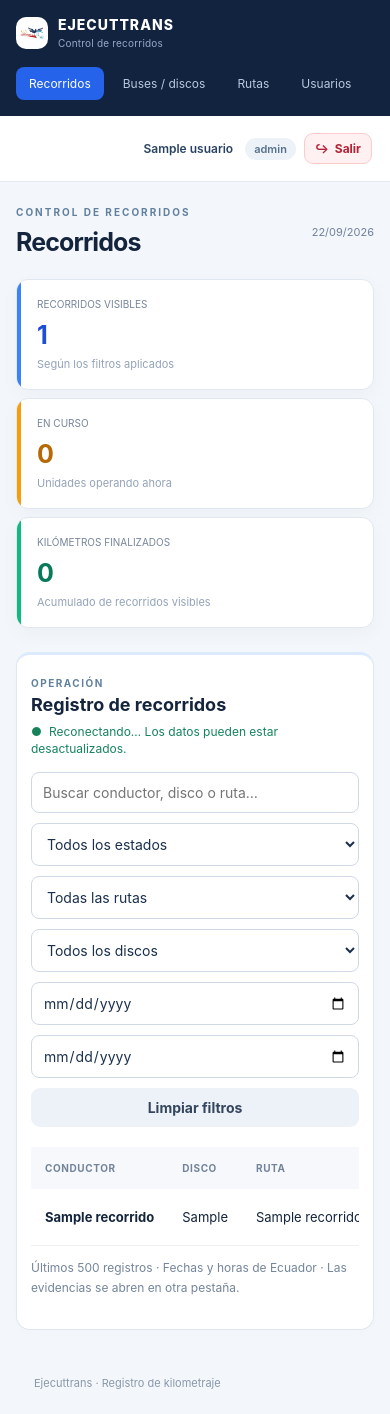
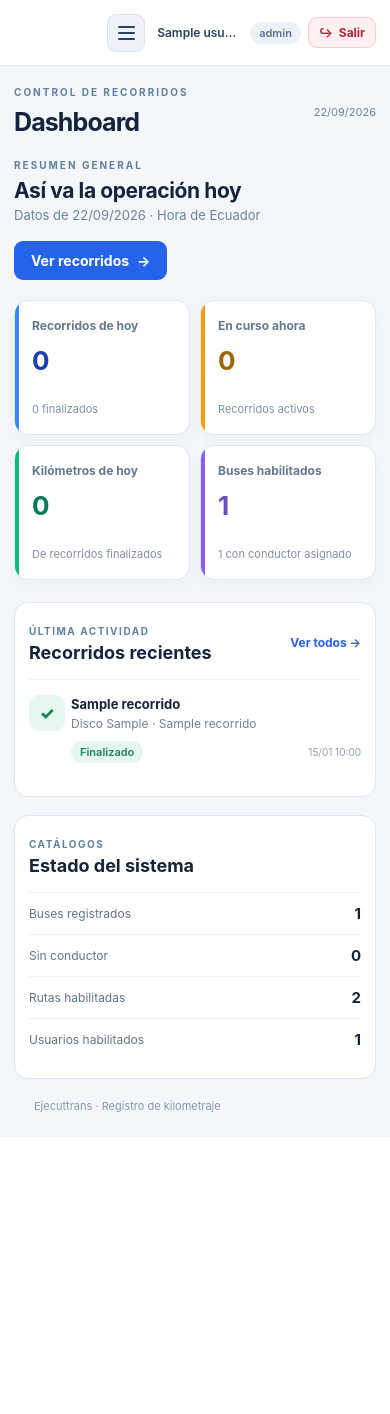
Before and after one commit to avalegria-cmyk/Ejecuttrans_rutas, a PHP site: page /Web/admin/dashboard.php in a window 390 px wide. After the commit the page ends 1112 px from the top, so only its background shows below. Run offline with PHP 8.4, Linux system fonts and the light colour scheme; the visitor is signed in with stand-in values (Sample User, id 1); data comes from the database, SQL or seed files in the repository; tables that the repository leaves empty hold one stand-in row (values such as "Sample post"); data that the repository does not hold is empty; some libraries are stand-ins or nearby versions.

Commit message:
Añade dashboard responsivo y simplifica recorridos

```diff
--- /dev/null
+++ b/Assets/css/layout.css
@@ -0,0 +1,86 @@
+/* Navegación adaptable y resumen administrativo. Se carga después de app.css. */
+.admin-shell .workspace{min-width:0;width:100%}
+.sidebar-head{display:flex;align-items:center;justify-content:space-between;gap:8px}
+.sidebar-close{display:none;width:38px;height:38px;padding:0;background:#203a5b;color:#fff;font-size:25px;font-weight:400;flex:0 0 auto}
+.topbar-start{display:flex;align-items:center;gap:13px;min-width:0}
+.topbar-start>span{white-space:nowrap}
+.sidebar-toggle{width:38px;height:38px;padding:0;flex:0 0 auto;background:#edf2f8;color:#284362;border:1px solid #dbe4ee}
+.sidebar-toggle:hover{background:#dfeaf6}
+.sidebar-toggle:focus-visible,.sidebar-close:focus-visible{outline:3px solid #93c5fd;outline-offset:2px}
+.hamburger-lines{display:flex;flex-direction:column;gap:4px;width:17px}
+.hamburger-lines i{display:block;height:2px;background:currentColor;border-radius:2px;width:100%}
+body.sidebar-collapsed .admin-shell .sidebar{display:none}
+.sidebar-backdrop[hidden]{display:none!important}
+.overview-intro{display:flex;align-items:center;justify-content:space-between;gap:18px;margin-bottom:20px}
+.overview-intro .eyebrow{margin-bottom:7px}
+.overview-intro h2{font-size:21px;letter-spacing:-.4px;margin-bottom:4px}
+.overview-intro .muted{margin:0}
+.overview-intro .button{white-space:nowrap}
+.overview-stats{display:grid;grid-template-columns:repeat(4,minmax(0,1fr));gap:16px;margin-bottom:22px}
+.overview-card{position:relative;display:flex;flex-direction:column;min-width:0;min-height:150px;padding:22px 23px;background:#fff;border:1px solid #e0e7ef;border-radius:14px;box-shadow:0 6px 20px #14243c08;overflow:hidden}
+.overview-card::before{content:"";position:absolute;inset:0 auto 0 0;width:4px;background:#3b82f6}
+.overview-card.accent-amber::before{background:#f59e0b}
+.overview-card.accent-green::before{background:#10b981}
+.overview-card.accent-violet::before{background:#8b5cf6}
+.overview-card>span{color:#66788f;font-size:12px;font-weight:700}
+.overview-card strong{display:block;margin:14px 0 4px;font-size:32px;line-height:1.1;color:#1e40af}
+.overview-card.accent-amber strong{color:#9a6704}
+.overview-card.accent-green strong{color:#087a59}
+.overview-card.accent-violet strong{color:#6d4fc5}
+.overview-card small{margin-top:auto;color:#8191a4;font-size:11px;line-height:1.4}
+.overview-grid{display:grid;grid-template-columns:minmax(0,1.7fr) minmax(260px,1fr);gap:18px;align-items:start}
+.overview-grid .panel{min-width:0;margin:0}
+.overview-side{display:grid;gap:18px;min-width:0}
+.section-title{display:flex;align-items:center;justify-content:space-between;gap:12px;margin-bottom:16px}
+.section-title h2{margin:4px 0 0}
+.section-title>a{color:#2563eb;font-size:12px;font-weight:700;white-space:nowrap}
+.activity-list{display:grid}
+.activity-item{display:grid;grid-template-columns:36px minmax(0,1fr) auto;align-items:center;gap:12px;padding:15px 0;border-top:1px solid #edf1f6}
+.activity-icon{display:grid;place-items:center;width:36px;height:36px;border-radius:10px;font-size:17px;font-weight:800}
+.activity-icon.done{background:#e6f7ef;color:#16835b}
+.activity-icon.running{background:#fff3db;color:#a66c05}
+.activity-item>div:nth-child(2){min-width:0}
+.activity-item strong,.activity-item span{display:block}
+.activity-item strong{overflow:hidden;text-overflow:ellipsis;white-space:nowrap;font-size:13px}
+.activity-item>div:nth-child(2)>span{margin-top:4px;color:#70829a;font-size:12px;overflow:hidden;text-overflow:ellipsis;white-space:nowrap}
+.activity-meta{display:grid;justify-items:end;gap:5px}
+.activity-meta small{color:#91a0b1;font-size:10px;white-space:nowrap}
+.system-facts>div{display:flex;align-items:center;justify-content:space-between;gap:14px;padding:11px 0;border-top:1px solid #edf1f6}
+.system-facts span{color:#62758b;font-size:12px}
+.system-facts strong{font-size:15px}
+@media(max-width:1180px){.overview-stats{grid-template-columns:repeat(2,minmax(0,1fr))}.overview-grid{grid-template-columns:minmax(0,1fr)}}
+@media(max-width:760px){
+  .admin-shell{display:block}
+  .admin-shell .sidebar{position:fixed;z-index:30;inset:0 auto 0 0;width:min(300px,85vw);height:100dvh;max-height:none;padding:22px 16px;overflow-y:auto;box-shadow:20px 0 55px #0b1e3d30;transform:translateX(-105%);visibility:hidden;transition:transform .2s ease,visibility .2s ease}
+  body.sidebar-open .admin-shell .sidebar{transform:translateX(0);visibility:visible}
+  .admin-shell .sidebar .nav-label,.admin-shell .sidebar-foot{display:block}
+  .admin-shell .sidebar nav{display:block;overflow:visible;margin-top:0}
+  .admin-shell .sidebar nav a{display:block;margin-bottom:6px;padding:13px 16px;font-size:14px}
+  .sidebar-close{display:inline-flex}
+  .sidebar-backdrop:not([hidden]){display:block;position:fixed;z-index:29;inset:0;width:100%;height:100%;padding:0;background:#0b1e3d80;border-radius:0}
+  body.sidebar-open{overflow:hidden}
+  .admin-shell .content{padding:24px 18px}
+  .admin-shell .topbar{padding:12px 18px}
+  .admin-shell .topbar-start>span{display:inline}
+  .admin-shell .stats{grid-template-columns:repeat(2,minmax(0,1fr))}
+  .admin-shell .toolbar.filters{flex-wrap:wrap}
+  .admin-shell .filter-controls{width:100%;justify-content:flex-start}
+}
+@media(max-width:520px){
+  .admin-shell .content{padding:20px 14px}
+  .admin-shell .topbar{padding:10px 14px;gap:8px}
+  .admin-shell .topbar-start>span{display:none}
+  .admin-shell .user-menu{gap:7px}
+  .admin-shell .user-link{max-width:90px;overflow:hidden;text-overflow:ellipsis;white-space:nowrap}
+  .overview-intro{align-items:stretch;flex-direction:column}
+  .overview-intro .button{align-self:flex-start}
+  .overview-stats{gap:10px}
+  .overview-card{min-height:135px;padding:17px}
+  .overview-card strong{font-size:26px}
+  .overview-grid .panel{padding:18px 14px}
+  .activity-item{grid-template-columns:32px minmax(0,1fr);gap:10px}
+  .activity-meta{grid-column:2;display:flex;justify-content:space-between;align-items:center}
+  .admin-shell .page-heading{gap:8px}
+}
+@media(max-width:380px){.overview-stats{grid-template-columns:1fr}.admin-shell .user-menu .badge{display:none}.admin-shell .date{display:none}}
+@media(prefers-reduced-motion:reduce){.admin-shell .sidebar{transition:none}}
--- a/Assets/js/recorridos-admin.js
+++ b/Assets/js/recorridos-admin.js
@@ -17,9 +17,6 @@ function render(){
         const fecha=String(r.inicio).slice(0,10);
         return texto.includes(filtro) && (!estado || (estado==='activo'?!r.fin:!!r.fin)) && (!ruta || r.ruta_nombre===ruta) && (!disco || String(r.disco)===disco) && (!desde || fecha>=desde) && (!hasta || fecha<=hasta);
     });
-    document.getElementById('total').textContent=filas.length;
-    document.getElementById('activos').textContent=filas.filter(r=>!r.fin).length;
-    document.getElementById('kilometros').textContent=formato.format(filas.reduce((s,r)=>s+Number(r.distancia || 0),0));
     const cuerpo=document.getElementById('recorridos'); cuerpo.replaceChildren();
     const evidencia=(id,tipo)=>{ const a=document.createElement('a'); a.href=`/Controllers/EvidenciaController.php?id=${id}&tipo=${tipo}`;a.target='_blank';a.rel='noopener';a.textContent='Ver archivo ↗';return a;};
     for(const r of filas){
--- /dev/null
+++ b/Assets/js/sidebar.js
@@ -0,0 +1,49 @@
+(() => {
+    const sidebar = document.getElementById('sidebar');
+    if (!sidebar) return;
+    const toggle = document.getElementById('sidebarToggle');
+    const close = document.getElementById('sidebarClose');
+    const backdrop = document.getElementById('sidebarBackdrop');
+    const workspace = document.querySelector('.admin-shell .workspace');
+    const mobile = window.matchMedia('(max-width: 760px)');
+    const storageKey = 'ejecuttrans.sidebar.collapsed';
+    let collapsed = false;
+    try { collapsed = localStorage.getItem(storageKey) === '1'; } catch (_) {}
+
+    function sync() {
+        const isMobile = mobile.matches;
+        const open = isMobile ? document.body.classList.contains('sidebar-open') : !collapsed;
+        document.body.classList.toggle('sidebar-collapsed', !isMobile && collapsed);
+        if (!isMobile) document.body.classList.remove('sidebar-open');
+        toggle.setAttribute('aria-expanded', String(open));
+        toggle.setAttribute('aria-label', open ? 'Ocultar menú' : 'Mostrar menú');
+        sidebar.inert = !open;
+        workspace.inert = isMobile && open;
+        backdrop.hidden = !isMobile || !open;
+    }
+
+    toggle.addEventListener('click', () => {
+        if (mobile.matches) document.body.classList.toggle('sidebar-open');
+        else {
+            collapsed = !collapsed;
+            try { localStorage.setItem(storageKey, collapsed ? '1' : '0'); } catch (_) {}
+        }
+        sync();
+        if (mobile.matches && document.body.classList.contains('sidebar-open')) close.focus();
+    });
+    function closeMobile() {
+        document.body.classList.remove('sidebar-open');
+        sync();
+        toggle.focus();
+    }
+    close.addEventListener('click', closeMobile);
+    backdrop.addEventListener('click', closeMobile);
+    sidebar.querySelectorAll('a').forEach(link => link.addEventListener('click', () => {
+        if (mobile.matches) document.body.classList.remove('sidebar-open');
+    }));
+    document.addEventListener('keydown', event => {
+        if (event.key === 'Escape' && mobile.matches && document.body.classList.contains('sidebar-open')) closeMobile();
+    });
+    mobile.addEventListener('change', sync);
+    sync();
+})();
--- a/Config/vista.php
+++ b/Config/vista.php
@@ -1,12 +1,13 @@
 <?php
 function cabecera(string $titulo, array $u, string $modulo='', bool $mostrarSalida=true): void { ?>
-<!doctype html><html lang="es"><head><meta charset="utf-8"><meta name="viewport" content="width=device-width,initial-scale=1"><title><?= e($titulo) ?> · Ejecuttrans</title><link rel="icon" href="/Assets/icons/icon-192x192.png"><link rel="manifest" href="/manifest.json"><meta name="theme-color" content="#2563eb"><script src="https://cdn.tailwindcss.com"></script><script>tailwind.config={corePlugins:{preflight:false}};</script><link rel="stylesheet" href="/Assets/css/app.css"></head>
-<body><div class="shell <?= $u['rol']==='conductor' ? 'driver-shell' : '' ?>">
+<!doctype html><html lang="es"><head><meta charset="utf-8"><meta name="viewport" content="width=device-width,initial-scale=1"><title><?= e($titulo) ?> · Ejecuttrans</title><link rel="icon" href="/Assets/icons/icon-192x192.png"><link rel="manifest" href="/manifest.json"><meta name="theme-color" content="#2563eb"><script src="https://cdn.tailwindcss.com"></script><script>tailwind.config={corePlugins:{preflight:false}};</script><link rel="stylesheet" href="/Assets/css/app.css"><link rel="stylesheet" href="/Assets/css/layout.css"></head>
+<body><div class="shell <?= $u['rol']==='conductor' ? 'driver-shell' : 'admin-shell' ?>">
 <?php if ($u['rol']!=='conductor'): ?>
-<aside class="sidebar"><a class="brand" href="/Web/admin/dashboard.php"><img src="/Assets/images/logo-ejecuttrans.png" alt="Ejecuttrans"><span>EJECUTTRANS<small>Control de recorridos</small></span></a><span class="nav-label">ADMINISTRACIÓN</span><nav>
-<?php foreach(['dashboard'=>'Recorridos','buses'=>'Buses / discos','rutas'=>'Rutas','usuarios'=>'Usuarios'] as $key=>$label): if($key==='usuarios' && $u['rol']!=='admin') continue; ?><a class="<?= $modulo===$key?'selected':'' ?>" href="/Web/admin/<?= $key ?>.php"><?= e($label) ?></a><?php endforeach ?>
+<aside class="sidebar" id="sidebar" aria-label="Navegación principal"><div class="sidebar-head"><a class="brand" href="/Web/admin/dashboard.php"><img src="/Assets/images/logo-ejecuttrans.png" alt=""><span>EJECUTTRANS<small>Control de recorridos</small></span></a><button type="button" class="sidebar-close" id="sidebarClose" aria-label="Cerrar menú">×</button></div><span class="nav-label">ADMINISTRACIÓN</span><nav>
+<?php foreach(['dashboard'=>'Dashboard','recorridos'=>'Recorridos','buses'=>'Buses / discos','rutas'=>'Rutas','usuarios'=>'Usuarios'] as $key=>$label): if($key==='usuarios' && $u['rol']!=='admin') continue; ?><a class="<?= $modulo===$key?'selected':'' ?>" <?= $modulo===$key?'aria-current="page"':'' ?> href="/Web/admin/<?= $key ?>.php"><?= e($label) ?></a><?php endforeach ?>
 <?php if($u['rol']==='admin'): ?><a href="/App/conductor/dashboard.php">App de recorridos ↗</a><?php endif ?></nav><div class="sidebar-foot">Operación · Ecuador<br><small>America/Guayaquil · UTC−5</small></div></aside>
+<button class="sidebar-backdrop" id="sidebarBackdrop" type="button" aria-label="Cerrar menú" hidden></button>
 <?php endif ?>
-<div class="workspace"><header class="topbar"><span><?= $u['rol']==='conductor'?'EJECUTTRANS · CONDUCTOR':'Panel de operación' ?></span><div class="user-menu"><a class="user-link" href="/App/conductor/perfil.php"><?= e($u['nombres']) ?></a><span class="badge"><?= e($u['rol']) ?></span><?php if($mostrarSalida): ?><a class="logout-link" href="/auth/logout.php"><span aria-hidden="true">↪</span> Salir</a><?php endif ?></div></header><main class="content"><div class="page-heading"><div><p class="eyebrow">CONTROL DE RECORRIDOS</p><h1><?= e($titulo) ?></h1></div><span class="date"><?= date('d/m/Y') ?></span></div>
+<div class="workspace"><header class="topbar"><div class="topbar-start"><?php if($u['rol']!=='conductor'): ?><button type="button" class="sidebar-toggle" id="sidebarToggle" aria-controls="sidebar" aria-expanded="true" aria-label="Ocultar menú"><span class="hamburger-lines" aria-hidden="true"><i></i><i></i><i></i></span></button><?php endif ?><span><?= $u['rol']==='conductor'?'EJECUTTRANS · CONDUCTOR':'Panel de operación' ?></span></div><div class="user-menu"><a class="user-link" href="/App/conductor/perfil.php"><?= e($u['nombres']) ?></a><span class="badge"><?= e($u['rol']) ?></span><?php if($mostrarSalida): ?><a class="logout-link" href="/auth/logout.php"><span aria-hidden="true">↪</span> Salir</a><?php endif ?></div></header><main class="content"><div class="page-heading"><div><p class="eyebrow">CONTROL DE RECORRIDOS</p><h1><?= e($titulo) ?></h1></div><span class="date"><?= date('d/m/Y') ?></span></div>
 <?php }
-function pie(): void { ?></main><footer>Ejecuttrans · Registro de kilometraje</footer></div></div><script src="/Assets/js/common.js"></script></body></html><?php }
+function pie(): void { ?></main><footer>Ejecuttrans · Registro de kilometraje</footer></div></div><script src="/Assets/js/common.js"></script><script src="/Assets/js/sidebar.js"></script></body></html><?php }
--- /dev/null
+++ b/Dao/DashboardDao.php
@@ -0,0 +1,24 @@
+<?php
+final class DashboardDao {
+    public function __construct(private PDO $db) {}
+
+    private function numero(string $sql): int {
+        return (int)$this->db->query($sql)->fetchColumn();
+    }
+
+    public function obtener(): array {
+        return [
+            'recorridos_hoy'=>$this->numero('SELECT COUNT(*) FROM recorrido WHERE inicio >= CURDATE() AND inicio < CURDATE() + INTERVAL 1 DAY'),
+            'finalizados_hoy'=>$this->numero('SELECT COUNT(*) FROM recorrido WHERE fin >= CURDATE() AND fin < CURDATE() + INTERVAL 1 DAY'),
+            'en_curso'=>$this->numero('SELECT COUNT(*) FROM recorrido WHERE fin IS NULL'),
+            'km_hoy'=>$this->numero('SELECT COALESCE(SUM(km_final-km_inicial),0) FROM recorrido WHERE fin >= CURDATE() AND fin < CURDATE() + INTERVAL 1 DAY'),
+            'buses_total'=>$this->numero('SELECT COUNT(*) FROM bus'),
+            'buses_activos'=>$this->numero('SELECT COUNT(*) FROM bus WHERE activo=1'),
+            'buses_asignados'=>$this->numero('SELECT COUNT(*) FROM bus WHERE activo=1 AND conductor_id IS NOT NULL'),
+            'buses_sin_conductor'=>$this->numero('SELECT COUNT(*) FROM bus WHERE activo=1 AND conductor_id IS NULL'),
+            'rutas_activas'=>$this->numero('SELECT COUNT(*) FROM ruta WHERE activo=1'),
+            'usuarios_activos'=>$this->numero('SELECT COUNT(*) FROM usuario WHERE activo=1'),
+            'recientes'=>$this->db->query('SELECT conductor_nombre,disco,ruta_nombre,inicio,fin FROM recorrido ORDER BY id DESC LIMIT 6')->fetchAll(),
+        ];
+    }
+}
--- a/Web/admin/dashboard.php
+++ b/Web/admin/dashboard.php
@@ -1,11 +1,22 @@
 <?php
 require_once __DIR__.'/../../Config/bootstrap.php';
 require_once __DIR__.'/../../Config/vista.php';
-require_once __DIR__.'/../../Dao/RecorridoDao.php';
-$u=exigirAcceso(['admin','secretaria']); cabecera('Recorridos',$u,'dashboard');
+require_once __DIR__.'/../../Dao/DashboardDao.php';
+$u=exigirAcceso(['admin','secretaria']);
+$datos=(new DashboardDao($conexion))->obtener();
+cabecera('Dashboard',$u,'dashboard');
 ?>
-<div class="stats dashboard-stats"><div class="stat stat-blue"><span>RECORRIDOS VISIBLES</span><strong id="total">0</strong><small>Según los filtros aplicados</small></div><div class="stat stat-amber"><span>EN CURSO</span><strong id="activos">0</strong><small>Unidades operando ahora</small></div><div class="stat stat-green"><span>KILÓMETROS FINALIZADOS</span><strong id="kilometros">0</strong><small>Acumulado de recorridos visibles</small></div></div>
-<section class="panel dashboard-panel"><div class="toolbar filters dashboard-toolbar"><div><span class="profile-label">OPERACIÓN</span><h2>Registro de recorridos</h2><span class="live" id="conexion">Conectando…</span></div><div class="filter-controls recorridos-filters"><input id="filtro" class="filtro-recorrido" type="search" placeholder="Buscar conductor, disco o ruta…" aria-label="Buscar recorridos"><select id="estado" class="filtro-recorrido" aria-label="Filtrar por estado"><option value="">Todos los estados</option><option value="activo">En curso</option><option value="finalizado">Finalizados</option></select><select id="ruta" class="filtro-recorrido" aria-label="Filtrar por ruta"><option value="">Todas las rutas</option></select><select id="disco" class="filtro-recorrido" aria-label="Filtrar por disco"><option value="">Todos los discos</option></select><input id="desde" class="filtro-recorrido" type="date" aria-label="Fecha inicial"><input id="hasta" class="filtro-recorrido" type="date" aria-label="Fecha final"><button type="button" class="secondary" id="limpiarFiltros">Limpiar filtros</button></div></div>
-<div class="table-scroll"><table><thead><tr><th>Conductor</th><th>Disco</th><th>Ruta</th><th>Inicio</th><th>Km inicial</th><th>Evidencia</th><th>Fin</th><th>Km final</th><th>Evidencia</th><th>Distancia</th><th>Estado</th></tr></thead><tbody id="recorridos"></tbody></table><div id="vacio" class="empty">Todavía no hay recorridos. Aparecerán aquí cuando un conductor inicie uno.</div></div><p class="hint">Últimos 500 registros · Fechas y horas de Ecuador · Las evidencias se abren en otra pestaña.</p></section>
-<script id="datosRecorridos" type="application/json"><?= json_encode((new RecorridoDao($conexion))->listar(),JSON_HEX_TAG|JSON_HEX_AMP|JSON_HEX_APOS|JSON_HEX_QUOT) ?></script><script src="/Assets/js/recorridos-admin.js" defer></script>
+<div class="overview-intro"><div><p class="eyebrow">RESUMEN GENERAL</p><h2>Así va la operación hoy</h2><p class="muted">Datos de <?= e(date('d/m/Y')) ?> · Hora de Ecuador</p></div><a class="button" href="/Web/admin/recorridos.php">Ver recorridos <span aria-hidden="true">→</span></a></div>
+<div class="overview-stats" aria-label="Indicadores de operación">
+  <article class="overview-card accent-blue"><span>Recorridos de hoy</span><strong><?= e($datos['recorridos_hoy']) ?></strong><small><?= e($datos['finalizados_hoy']) ?> finalizados</small></article>
+  <article class="overview-card accent-amber"><span>En curso ahora</span><strong><?= e($datos['en_curso']) ?></strong><small>Recorridos activos</small></article>
+  <article class="overview-card accent-green"><span>Kilómetros de hoy</span><strong><?= e(number_format($datos['km_hoy'],0,',','.')) ?></strong><small>De recorridos finalizados</small></article>
+  <article class="overview-card accent-violet"><span>Buses habilitados</span><strong><?= e($datos['buses_activos']) ?></strong><small><?= e($datos['buses_asignados']) ?> con conductor asignado</small></article>
+</div>
+<div class="overview-grid">
+  <section class="panel overview-activity"><div class="section-title"><div><span class="profile-label">ÚLTIMA ACTIVIDAD</span><h2>Recorridos recientes</h2></div><a href="/Web/admin/recorridos.php">Ver todos →</a></div>
+  <?php if($datos['recientes']): ?><div class="activity-list"><?php foreach($datos['recientes'] as $r): ?><div class="activity-item"><div class="activity-icon <?= $r['fin']?'done':'running' ?>" aria-hidden="true"><?= $r['fin']?'✓':'↗' ?></div><div><strong><?= e($r['conductor_nombre']) ?></strong><span>Disco <?= e($r['disco']) ?> · <?= e($r['ruta_nombre']) ?></span></div><div class="activity-meta"><span class="badge <?= $r['fin']?'green':'amber' ?>"><?= $r['fin']?'Finalizado':'En curso' ?></span><small><?= e(date('d/m H:i',strtotime($r['inicio']))) ?></small></div></div><?php endforeach ?></div>
+  <?php else: ?><p class="empty">Aún no hay recorridos registrados.</p><?php endif ?></section>
+  <div class="overview-side"><section class="panel"><div class="section-title"><div><span class="profile-label">CATÁLOGOS</span><h2>Estado del sistema</h2></div></div><div class="system-facts"><div><span>Buses registrados</span><strong><?= e($datos['buses_total']) ?></strong></div><div><span>Sin conductor</span><strong><?= e($datos['buses_sin_conductor']) ?></strong></div><div><span>Rutas habilitadas</span><strong><?= e($datos['rutas_activas']) ?></strong></div><?php if($u['rol']==='admin'): ?><div><span>Usuarios habilitados</span><strong><?= e($datos['usuarios_activos']) ?></strong></div><?php endif ?></div></section></div>
+</div>
 <?php pie(); ?>
```
Also changed, not shown: Web/admin/recorridos.php (added, +10 -0 lines), README.md, 1 other file.
